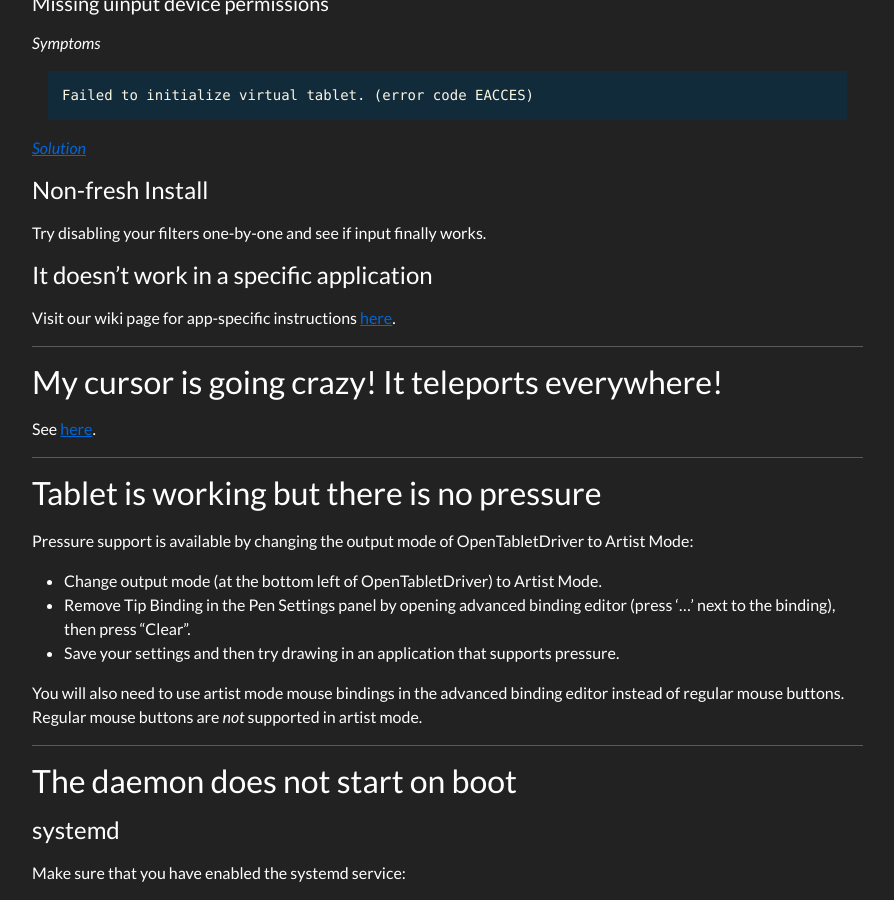
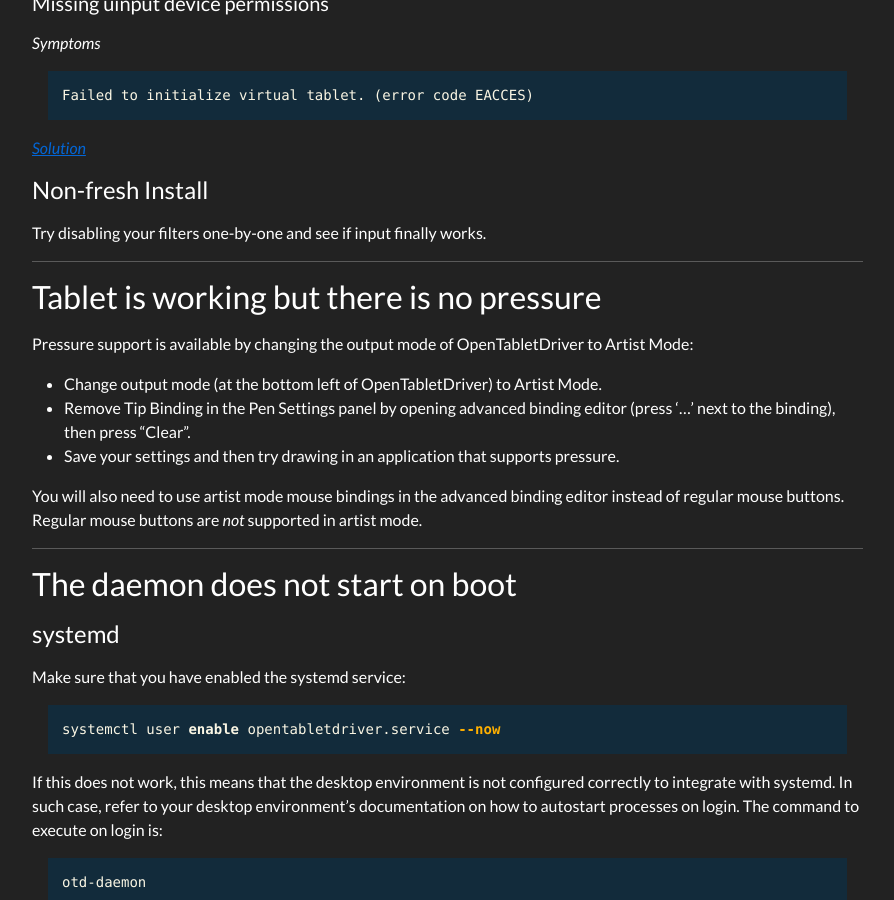
Before and after one commit to OpenTabletDriver/opentabletdriver.github.io, a Jekyll site: the page built from _wiki/FAQ/Linux.md, in a window 1280 px wide and 900 px high, scrolled down 1825 px. Shown: the whole window, without its empty margins (335-1229 px from the left). Built offline with Jekyll 4.4.1, drawn with Linux system fonts in a browser that asks for light colours; nearby versions of some CDN libraries; some of the changed text lies outside the part shown.

Commit message:
Remove redundant entries

```diff
--- a/_wiki/FAQ/Linux.md
+++ b/_wiki/FAQ/Linux.md
@@ -94,16 +94,6 @@ Failed to initialize virtual tablet. (error code EACCES)
 
 Try disabling your filters one-by-one and see if input finally works.
 
-#### It doesn't work in a specific application
-
-Visit our wiki page for app-specific instructions [here]({% link _wiki/FAQ/LinuxAppSpecific.md %}).
-
----
-
-### My cursor is going crazy! It teleports everywhere!
-
-See [here]({% link _wiki/FAQ/General.md %}#emi-interference).
-
 ---
 
 ### Tablet is working but there is no pressure {#artist-mode}
```
Also changed, not shown: _wiki/FAQ/Windows.md (+0 -4 lines).
